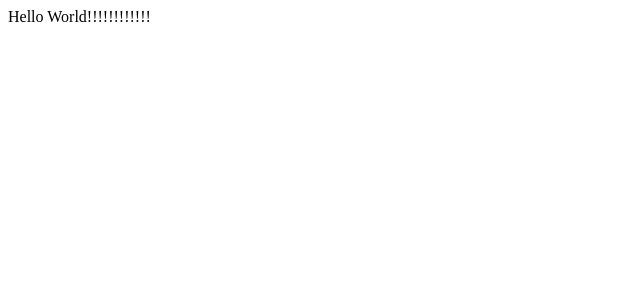
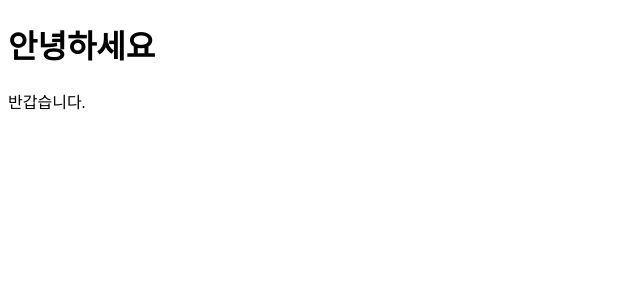
Before and after one commit to tmddnjs1533/my-first-nuxt-app, a Nuxt app: page / in a window 1280 px wide. Shown: the top 300 px of the page, without its empty margins (0-640 px from the left). Built offline with nearby package versions, Linux system fonts and the light colour scheme.

Commit message:
app config

```diff
--- /dev/null
+++ b/app.config.ts
@@ -0,0 +1,4 @@
+export default defineAppConfig({
+    title:'안녕하세요',
+    description: '반갑습니다.'
+})
--- a/app.vue
+++ b/app.vue
@@ -1,6 +1,12 @@
+<script setup>
+/**
+ * app.config.ts
+ */
+const config = useAppConfig();
+</script>
 <template>
   <div>
-    Hello World!!!!!!!!!!!!
-<!--    -->
+    <h1>{{config.title}}</h1>
+    <p>{{config.description}}</p>
   </div>
 </template>
```
